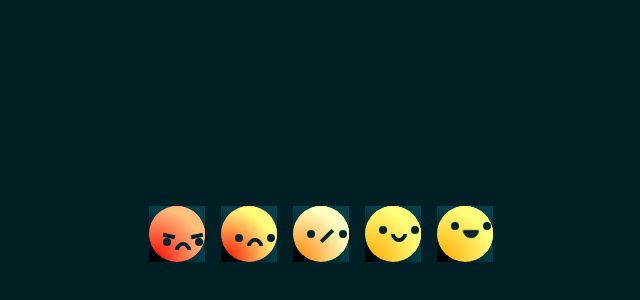
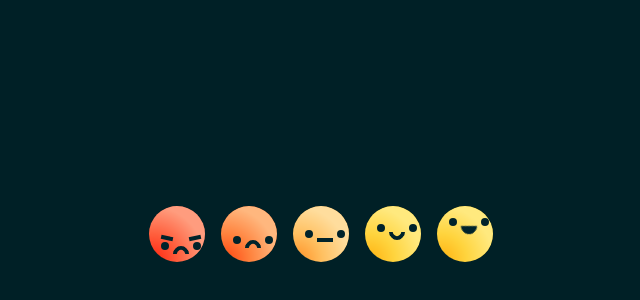
Before and after one commit to clementmoine/coding-in-the-dark, a website built with Vite: page index.html in a window 1280 px wide. Shown: the part 166-466 px from the top of the page, without its empty margins (339-979 px from the left). Built offline with nearby package versions, Linux system fonts and the light colour scheme.

Commit message:
Sighted fixes
About 2 minutes with the web browser opened and app launched

```diff
--- a/style.scss
+++ b/style.scss
@@ -13,6 +13,7 @@ body, html {
   width: 56px;
   height: 56px;
   display: flex;
+  overflow: hidden;
   list-style: none;
   position: relative;
   border-radius: 50%;
@@ -24,7 +25,7 @@ body, html {
     inset: 0;
     content: '';
     position: absolute;
-    mix-blend-mode: overlay;
+    mix-blend-mode: soft-light;
     background: radial-gradient(93.75% 96.51% at 6.25% 97.32%, #000000 0%, #FFFFFF 100%);
   }
 
@@ -41,7 +42,7 @@ body, html {
     position: relative;
     align-items: center;
     flex-direction: column;
-    transform: translateX(6px); // Petit doute là
+    transform: translateX(4px); // Petit doute là
     transition: transform 200ms ease-in-out;
 
     &-eyes {
@@ -88,10 +89,10 @@ body, html {
     background: #FF603E;
 
     .emoji-face {
-      bottom: -8px;
+      bottom: -12px;
 
       &::before, &::after {
-        top: -4px;
+        top: -6px;
         height: 4px;
         width: 12px;
         content: '';
@@ -117,7 +118,7 @@ body, html {
 
     .emoji-face {
       position: relative;
-      bottom: -4px;
+      bottom: -6px;
     }
   }
 
@@ -132,6 +133,7 @@ body, html {
         border: none;
         border-radius: 0;
         background: #00232B;
+        transform: translateY(4px);
       }
     }
   }
@@ -141,7 +143,7 @@ body, html {
     background: #FFD43E;
 
     .emoji-face {
-      bottom: 4px;
+      bottom: 6px;
 
       &-mouth {
         transform: translateY(-4px) rotate(-45deg);
@@ -154,7 +156,7 @@ body, html {
     background: #FFD43E;
 
     .emoji-face {
-      bottom: 8px;
+      bottom: 12px;
 
       &-mouth {
         width: 0;
```
